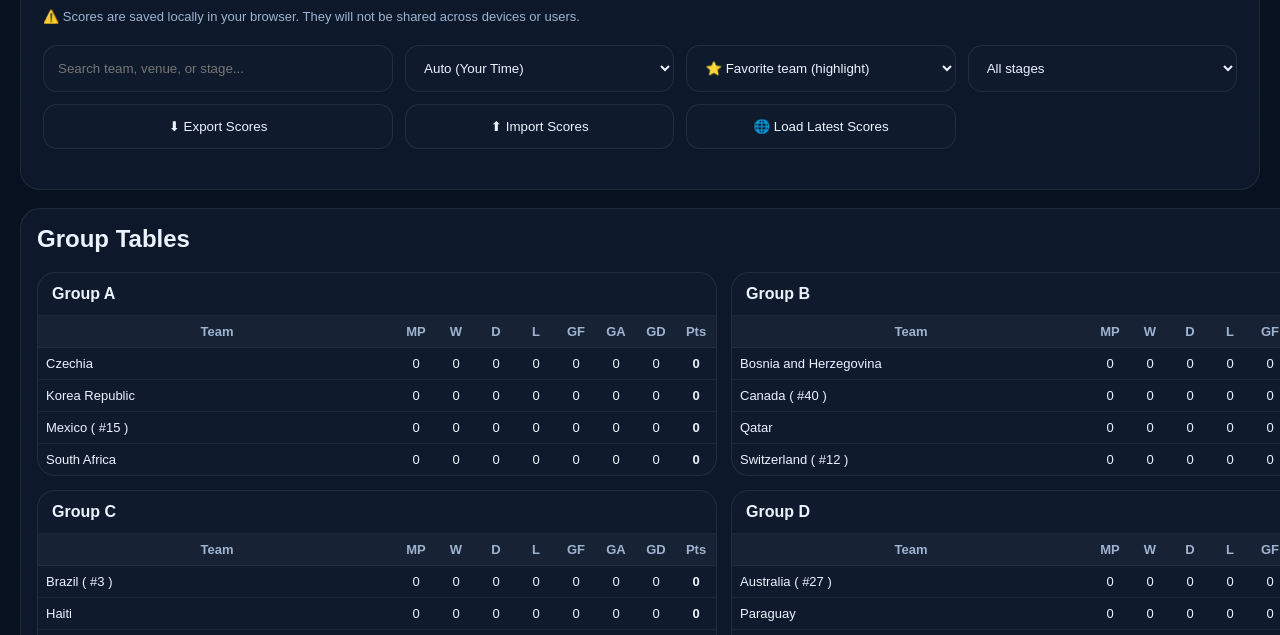
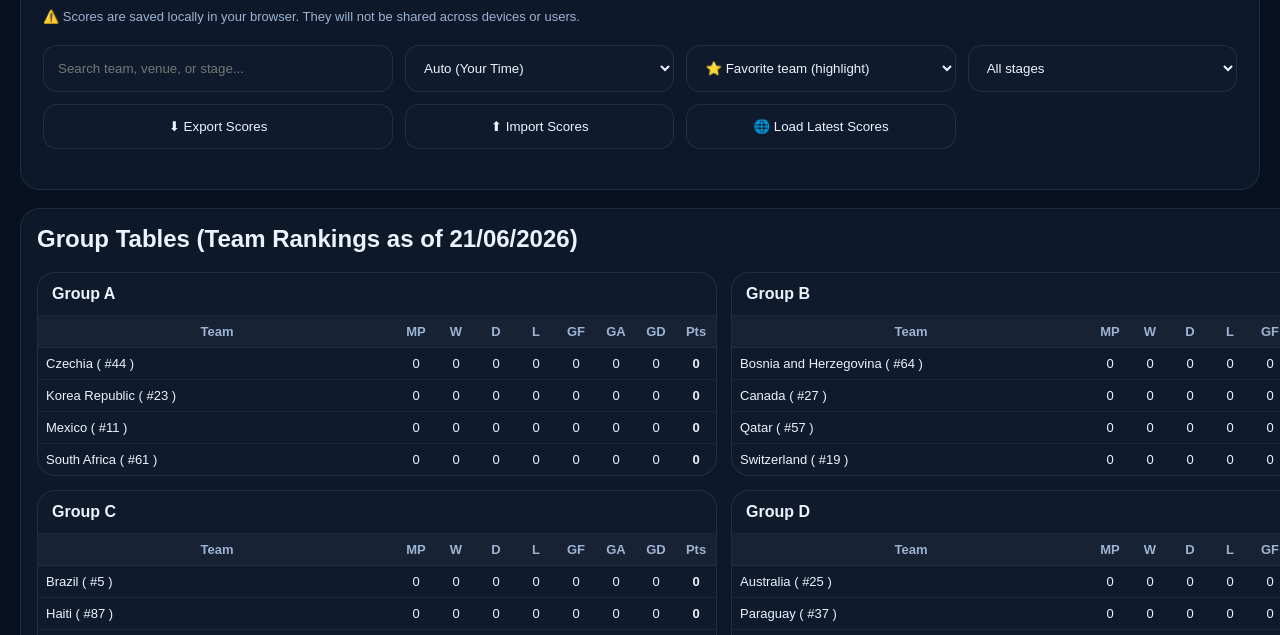
Before and after one commit to mtrajon/public_wc_2026, a plain HTML site: page index.html in a window 1280 px wide. Shown: the part 154-789 px from the top of the page. Drawn offline with Linux system fonts and the light colour scheme.

Commit message:
Update group header and FIFA rankings
Add a date to the Group Tables header and refresh the FIFA_RANK mapping to reflect updated team rankings as of 21/06/2026. Adjusted ranks for many existing teams (e.g. Brazil, Spain, Belgium, Croatia, Germany, Mexico, Uruguay, Switzerland, Japan, Morocco, Senegal, Colombia, Poland), renamed/normalized some keys (e.g. South Korea -> Korea Republic, IR Iran, Türkiye), and added numerous additional national teams with their rankings. This keeps the displayed team ordering and any ranking-based logic up to date.

```diff
--- a/index.html
+++ b/index.html
@@ -313,7 +313,7 @@
 
   <div class="layout">
     <div class="panel">
-      <h2 style="margin-top:0">Group Tables</h2>
+      <h2 style="margin-top:0">Group Tables (Team Rankings as of 21/06/2026)</h2>
       <div class="tables-grid" id="tablesGrid"></div>
 
       <div id="knockout-section" class="panel" style="margin-top:20px;">
@@ -381,24 +381,54 @@ const MATCHES = [{"id": "g1", "stage": "Group", "group": "A", "home": "Mexico",
 const FIFA_RANK = {
   "Argentina": 1,
   "France": 2,
-  "Brazil": 3,
+  "Brazil": 5,
   "England": 4,
-  "Belgium": 5,
-  "Croatia": 6,
+  "Belgium": 10,
+  "Croatia": 15,
   "Netherlands": 7,
   "Italy": 8,
   "Portugal": 9,
-  "Spain": 10,
+  "Spain": 3,
   "USA": 13,
-  "Mexico": 15,
-  "Germany": 16,
-  "Uruguay": 11,
-  "Switzerland": 12,
-  "Japan": 20,
-  "Morocco": 22,
-  "South Korea": 23,
-  "Australia": 27,
-  "Canada": 40
+  "Mexico": 11,
+  "Germany": 8,
+  "Uruguay": 18,
+  "Switzerland": 19,
+  "Japan": 16,
+  "Morocco": 6,
+  "Korea Republic": 23,
+  "Australia": 25,
+  "Canada": 27,
+  "Saudi Arabia": 59,
+  "South Africa": 61,
+  "Bosnia and Herzegovina": 64,
+  "Qatar": 57,
+  "Scotland": 41,
+  "Haiti": 87,
+  "Paraguay": 37,
+  "Türkiye": 32,
+  "Côte d'Ivoire": 31,
+  "Ecuador": 30,
+  "Curaçao": 81,
+  "Sweden": 36,
+  "Tunisia": 58,
+  "IR Iran": 22,
+  "New Zealand": 83,
+  "Egypt": 28,
+  "Cabo Verde": 63,
+  "Norway": 26,
+  "Senegal": 17,
+  "Iraq": 60,
+  "Colombia": 12,
+  "Congo DR": 43,
+  "Uzbekistan": 54,
+  "Austria": 21,
+  "Jordan": 68,
+  "Algeria": 29,
+  "Ghana": 65,
+  "Poland": 10,
+  "Panama": 40,
+  "Czechia": 44,
 };
 
 const TEAM_FLAGS = {
```
